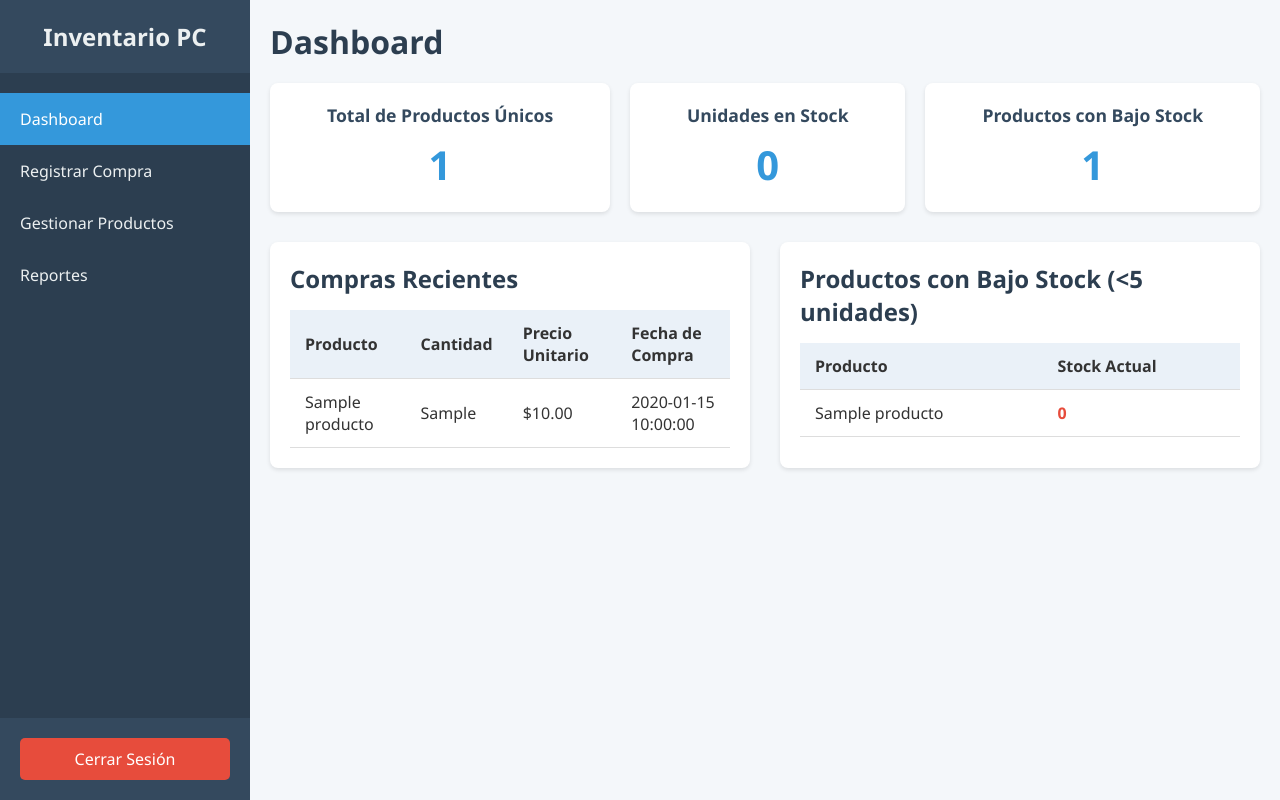
After one commit to Codearlo/sis_inv, a PHP site: page /dashboard.php in a window 1280 px wide. The commit adds this page. Run offline with PHP 8.4, Linux system fonts and the light colour scheme; the visitor is signed in with stand-in values (Sample User, id 1); tables that the repository leaves empty or names only in its code hold one stand-in row (values such as "Sample post").

Commit message:
Subiendo los archivos

```diff
--- /dev/null
+++ b/app/Dashboard/UseCase/GetDashboardData.php
@@ -0,0 +1,57 @@
+<?php
+namespace App\Dashboard\UseCase;
+
+class GetDashboardData {
+    private $pdo;
+
+    public function __construct($pdo) {
+        $this->pdo = $pdo;
+    }
+
+    public function execute(): array {
+        try {
+            // Consulta para obtener el total de productos
+            $totalProductosStmt = $this->pdo->query("SELECT COUNT(id) as total FROM productos");
+            $totalProductos = $totalProductosStmt->fetch(\PDO::FETCH_ASSOC)['total'];
+
+            // Consulta para obtener la cantidad total de items en stock (sumando las cantidades de todos los lotes)
+            $totalStockStmt = $this->pdo->query("SELECT SUM(cantidad) as total FROM lotes");
+            $totalStock = $totalStockStmt->fetch(\PDO::FETCH_ASSOC)['total'];
+
+            // Consulta para obtener los productos con bajo stock (ej: menos de 5 unidades)
+            $lowStockStmt = $this->pdo->prepare("
+                SELECT p.nombre, SUM(l.cantidad) as stock_actual
+                FROM productos p
+                JOIN lotes l ON p.id = l.producto_id
+                GROUP BY p.id
+                HAVING stock_actual < 5
+                ORDER BY stock_actual ASC
+            ");
+            $lowStockStmt->execute();
+            $productosBajoStock = $lowStockStmt->fetchAll(\PDO::FETCH_ASSOC);
+
+            // Consulta para obtener las compras recientes
+            $comprasRecientesStmt = $this->pdo->query("
+                SELECT p.nombre, l.cantidad, l.precio_unitario, l.fecha_compra
+                FROM lotes l
+                JOIN productos p ON l.producto_id = p.id
+                ORDER BY l.fecha_compra DESC
+                LIMIT 5
+            ");
+            $comprasRecientes = $comprasRecientesStmt->fetchAll(\PDO::FETCH_ASSOC);
+
+
+            return [
+                'total_productos' => $totalProductos,
+                'total_stock' => $totalStock ?: 0,
+                'productos_bajo_stock' => $productosBajoStock,
+                'compras_recientes' => $comprasRecientes
+            ];
+        } catch (\PDOException $e) {
+            // En una aplicación real, aquí manejarías el error de forma más robusta (logs, etc.)
+            return [
+                'error' => 'Error al obtener los datos del dashboard.'
+            ];
+        }
+    }
+}
--- /dev/null
+++ b/public/css/dashboard_styles.css
@@ -0,0 +1,162 @@
+/* Reset básico */
+* {
+    margin: 0;
+    padding: 0;
+    box-sizing: border-box;
+}
+
+body {
+    font-family: 'Segoe UI', Tahoma, Geneva, Verdana, sans-serif;
+    background-color: #f4f7fa;
+    display: flex;
+    color: #333;
+}
+
+/* --- Barra Lateral (Sidebar) --- */
+.sidebar {
+    width: 250px;
+    background-color: #2c3e50;
+    color: #ecf0f1;
+    display: flex;
+    flex-direction: column;
+    height: 100vh;
+    position: fixed;
+}
+
+.sidebar h3 {
+    padding: 20px;
+    background-color: #34495e;
+    text-align: center;
+    font-size: 1.5em;
+}
+
+.sidebar nav ul {
+    list-style: none;
+    padding: 20px 0;
+}
+
+.sidebar nav ul li a {
+    display: block;
+    padding: 15px 20px;
+    color: #ecf0f1;
+    text-decoration: none;
+    transition: background-color 0.3s;
+}
+
+.sidebar nav ul li a:hover,
+.sidebar nav ul li.active a {
+    background-color: #3498db;
+    color: #fff;
+}
+
+.logout-area {
+    margin-top: auto;
+    padding: 20px;
+    background-color: #34495e;
+}
+
+.logout-area a {
+    display: block;
+    padding: 10px;
+    background-color: #e74c3c;
+    color: white;
+    text-align: center;
+    text-decoration: none;
+    border-radius: 5px;
+    transition: background-color 0.3s;
+}
+
+.logout-area a:hover {
+    background-color: #c0392b;
+}
+
+
+/* --- Contenido Principal --- */
+.main-content {
+    margin-left: 250px; /* Mismo ancho que el sidebar */
+    flex-grow: 1;
+    padding: 20px;
+}
+
+.main-content header h1 {
+    margin-bottom: 20px;
+    color: #2c3e50;
+}
+
+/* --- Tarjetas de Resumen --- */
+.cards-container {
+    display: flex;
+    gap: 20px;
+    margin-bottom: 30px;
+}
+
+.card {
+    background-color: #fff;
+    padding: 20px;
+    flex-grow: 1;
+    border-radius: 8px;
+    box-shadow: 0 2px 4px rgba(0,0,0,0.1);
+    text-align: center;
+}
+
+.card h3 {
+    margin-bottom: 10px;
+    font-size: 1.1em;
+    color: #34495e;
+}
+
+.card p {
+    font-size: 2.5em;
+    font-weight: bold;
+    color: #3498db;
+}
+
+
+/* --- Contenedor de Tablas --- */
+.tables-container {
+    display: grid;
+    grid-template-columns: 1fr;
+    gap: 30px;
+}
+
+@media (min-width: 1200px) {
+    .tables-container {
+        grid-template-columns: 1fr 1fr;
+    }
+}
+
+.table-wrapper {
+    background-color: #fff;
+    padding: 20px;
+    border-radius: 8px;
+    box-shadow: 0 2px 4px rgba(0,0,0,0.1);
+}
+
+.table-wrapper h2 {
+    margin-bottom: 15px;
+    color: #2c3e50;
+}
+
+table {
+    width: 100%;
+    border-collapse: collapse;
+}
+
+table thead tr {
+    background-color: #eaf1f8;
+}
+
+table th, table td {
+    padding: 12px 15px;
+    text-align: left;
+    border-bottom: 1px solid #ddd;
+}
+
+table tbody tr:hover {
+    background-color: #f6f9fc;
+}
+
+.low-stock {
+    color: #e74c3c;
+    font-weight: bold;
+}
--- /dev/null
+++ b/public/dashboard.php
@@ -0,0 +1,124 @@
+<?php
+require_once '../config/database.php';
+require_once '../app/Infrastructure/Auth/AuthService.php';
+require_once '../app/Dashboard/UseCase/GetDashboardData.php';
+
+// Iniciar el namespace para poder instanciar la clase del UseCase
+use App\Dashboard\UseCase\GetDashboardData;
+
+$auth = new AuthService($pdo);
+
+if (!$auth->estaAutenticado()) {
+    header("Location: login.php");
+    exit;
+}
+
+// Instanciar y ejecutar el caso de uso
+$getDashboardData = new GetDashboardData($pdo);
+$dashboardData = $getDashboardData->execute();
+
+?>
+
+<!DOCTYPE html>
+<html lang="es">
+<head>
+    <meta charset="UTF-8">
+    <title>Dashboard - Inventario</title>
+    <link rel="stylesheet" href="css/dashboard_styles.css">
+</head>
+<body>
+    <div class="sidebar">
+        <h3>Inventario PC</h3>
+        <nav>
+            <ul>
+                <li class="active"><a href="dashboard.php">Dashboard</a></li>
+                <li><a href="comprar.php">Registrar Compra</a></li>
+                <li><a href="#">Gestionar Productos</a></li>
+                <li><a href="#">Reportes</a></li>
+            </ul>
+        </nav>
+        <div class="logout-area">
+            <a href="logout.php">Cerrar Sesión</a>
+        </div>
+    </div>
+
+    <div class="main-content">
+        <header>
+            <h1>Dashboard</h1>
+        </header>
+
+        <div class="cards-container">
+            <div class="card">
+                <h3>Total de Productos Únicos</h3>
+                <p><?php echo htmlspecialchars($dashboardData['total_productos'] ?? '0'); ?></p>
+            </div>
+            <div class="card">
+                <h3>Unidades en Stock</h3>
+                <p><?php echo htmlspecialchars($dashboardData['total_stock'] ?? '0'); ?></p>
+            </div>
+            <div class="card">
+                <h3>Productos con Bajo Stock</h3>
+                <p><?php echo count($dashboardData['productos_bajo_stock'] ?? []); ?></p>
+            </div>
+        </div>
+
+        <div class="tables-container">
+            <div class="table-wrapper">
+                <h2>Compras Recientes</h2>
+                <table>
+                    <thead>
+                        <tr>
+                            <th>Producto</th>
+                            <th>Cantidad</th>
+                            <th>Precio Unitario</th>
+                            <th>Fecha de Compra</th>
+                        </tr>
+                    </thead>
+                    <tbody>
+                        <?php if (!empty($dashboardData['compras_recientes'])): ?>
+                            <?php foreach ($dashboardData['compras_recientes'] as $compra): ?>
+                                <tr>
+                                    <td><?php echo htmlspecialchars($compra['nombre']); ?></td>
+                                    <td><?php echo htmlspecialchars($compra['cantidad']); ?></td>
+                                    <td>$<?php echo htmlspecialchars(number_format($compra['precio_unitario'], 2)); ?></td>
+                                    <td><?php echo htmlspecialchars($compra['fecha_compra']); ?></td>
+                                </tr>
+                            <?php endforeach; ?>
+                        <?php else: ?>
+                            <tr>
+                                <td colspan="4">No hay compras recientes.</td>
+                            </tr>
+                        <?php endif; ?>
+                    </tbody>
+                </table>
+            </div>
+
+            <div class="table-wrapper">
+                <h2>Productos con Bajo Stock (<5 unidades)</h2>
+                <table>
+                    <thead>
+                        <tr>
+                            <th>Producto</th>
+                            <th>Stock Actual</th>
+                        </tr>
+                    </thead>
+                    <tbody>
+                        <?php if (!empty($dashboardData['productos_bajo_stock'])): ?>
+                            <?php foreach ($dashboardData['productos_bajo_stock'] as $producto): ?>
+                                <tr>
+                                    <td><?php echo htmlspecialchars($producto['nombre']); ?></td>
+                                    <td class="low-stock"><?php echo htmlspecialchars($producto['stock_actual']); ?></td>
+                                </tr>
+                            <?php endforeach; ?>
+                        <?php else: ?>
+                            <tr>
+                                <td colspan="2">No hay productos con bajo stock.</td>
+                            </tr>
+                        <?php endif; ?>
+                    </tbody>
+                </table>
+            </div>
+        </div>
+    </div>
+</body>
+</html>
--- a/public/index.php
+++ b/public/index.php
@@ -9,5 +9,6 @@ if (!$auth->estaAutenticado()) {
     exit;
 }
 
-echo "<h1>Bienvenido a la plataforma</h1>";
-echo "<a href='logout.php'>Cerrar sesión</a>";
+// Redirigir al dashboard una vez autenticado
+header("Location: dashboard.php");
+exit;
```
